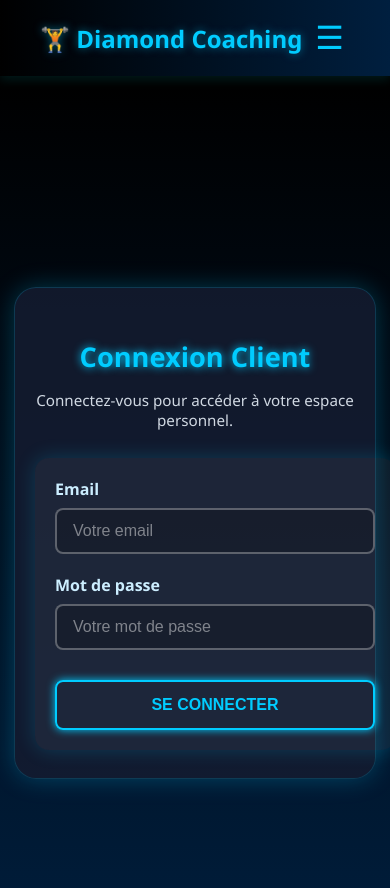
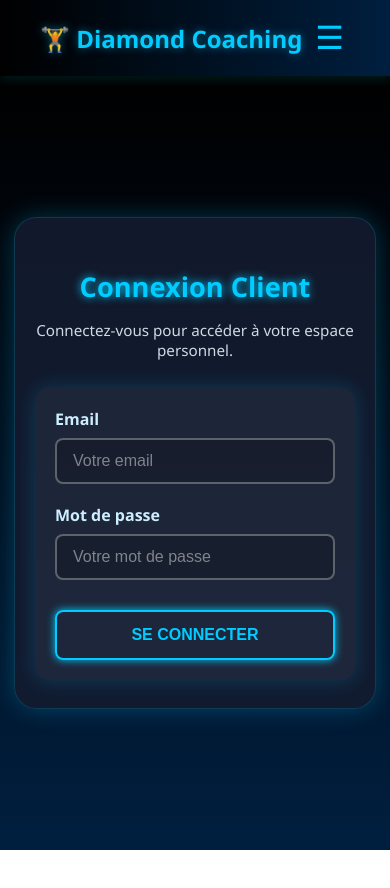
Before and after one commit to rays34400/DiamondCoaching, a React (Vite) app in the folder frontend/: page /connexion-client in a window 390 px wide. Shown: the top 888 px of the page. After the commit the page ends 850 px from the top, so only its background shows below. Built offline with nearby package versions, Linux system fonts and the light colour scheme.

Commit message:
frontend connexion client changed 2

```diff
--- a/frontend/src/styles/client/client-connexion.css
+++ b/frontend/src/styles/client/client-connexion.css
@@ -1,6 +1,14 @@
+* {
+  box-sizing: border-box;
+}
+
+body {
+  margin: 0;
+}
+
 .client-connexion-page {
-  min-height: 100vh;
-  padding: 60px 20px;
+  min-height: calc(100vh - 70px);
+  padding: 40px 20px;
   background: linear-gradient(to bottom, #000000, #001f3f);
   display: flex;
   align-items: center;
@@ -53,7 +61,6 @@
 
 .connexion-form input {
   width: 100%;
-  box-sizing: border-box;
   padding: 13px 15px;
   font-size: 1rem;
   border: 2px solid rgba(0, 204, 255, 0.25);
@@ -98,7 +105,7 @@
 
 @media (max-width: 480px) {
   .client-connexion-page {
-    padding: 35px 14px;
+    padding: 30px 14px;
   }
 
   .client-connexion-card {
```
